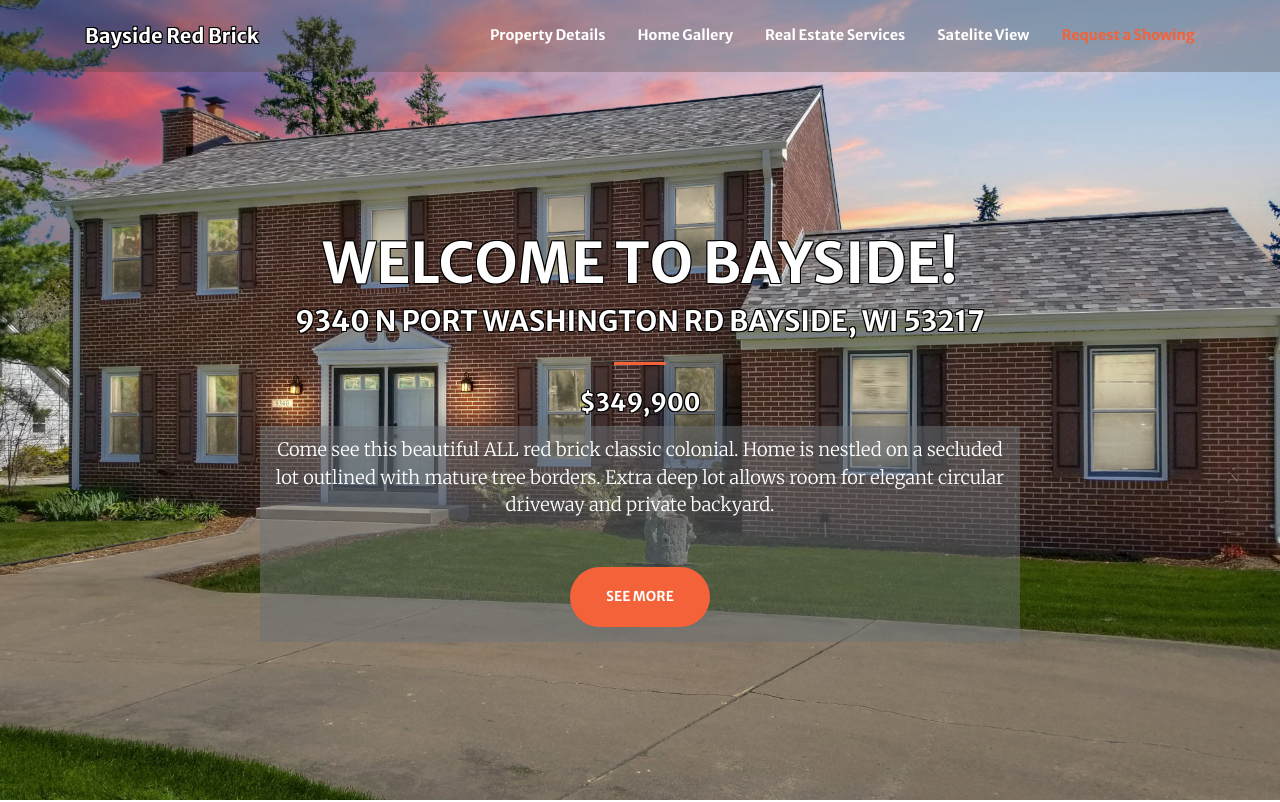
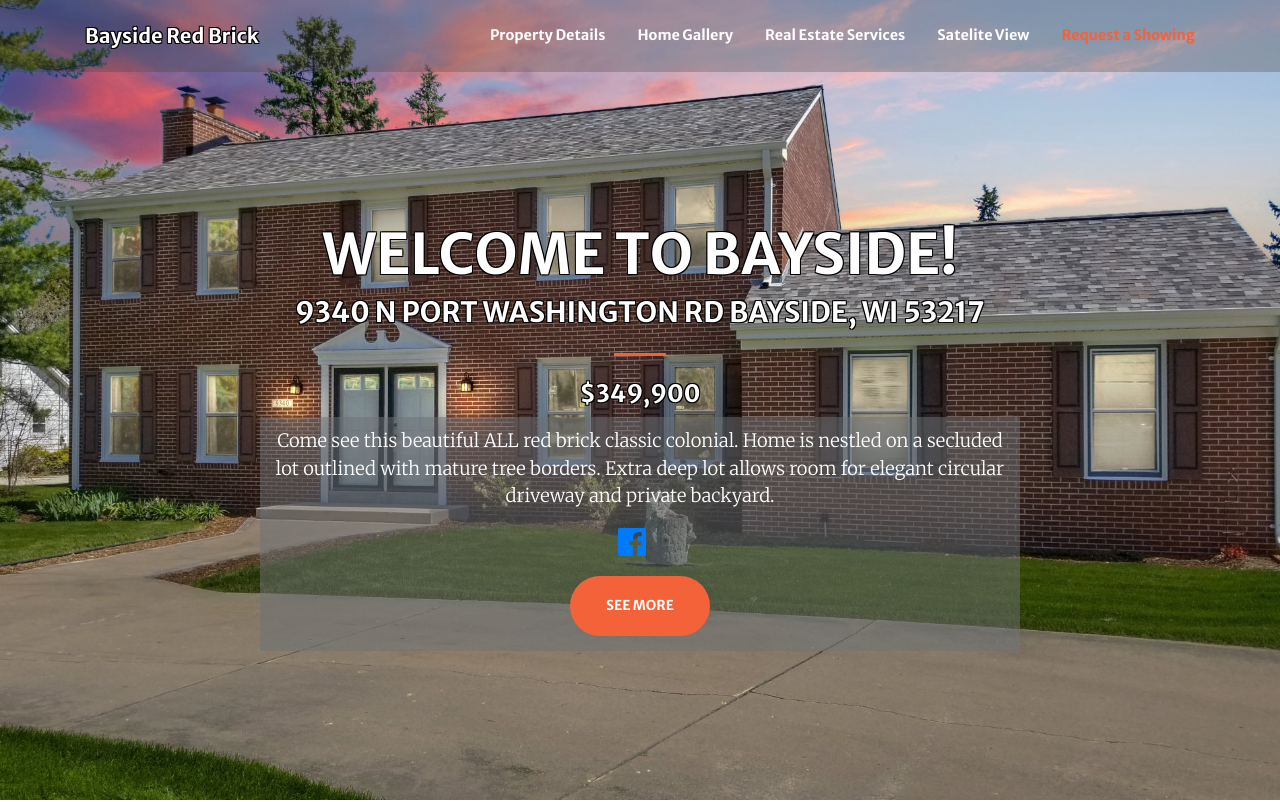
Before and after one commit to thedevolution/baysideredbrick.com, a website with bundled scripts: page index.html in a window 1280 px wide. Shown: the top 802 px of the page. Built offline with nearby package versions, Linux system fonts and the light colour scheme.

Commit message:
Social media

```diff
--- a/index.html
+++ b/index.html
@@ -5,7 +5,7 @@
 
   <meta charset="utf-8">
   <meta name="viewport" content="width=device-width, initial-scale=1, shrink-to-fit=no">
-  <meta name="description" content="Come see this beautiful ALL red brick classic colonial. Home is
+  <meta name="description" content="$349,900 - Come see this beautiful ALL red brick classic colonial. Home is
   nestled on a secluded lot outlined with mature tree borders. Extra deep lot allows room for elegant circular
   driveway and private backyard">
   <meta name="author" content="Jon Michals Realty">
@@ -79,9 +79,30 @@
         </div>
         <div class="col-lg-8 align-self-baseline"
           style="background: rgba(111, 114, 119, 0.5);padding: 10px 10px 15px 10px;">
-          <p class="text-white font-weight-light mb-5">Come see this beautiful ALL red brick classic colonial. Home is
+          <p class="text-white font-weight-light">Come see this beautiful ALL red brick classic colonial. Home is
             nestled on a secluded lot outlined with mature tree borders. Extra deep lot allows room for elegant circular
-            driveway and private backyard.</p>
+            driveway and private backyard.
+            <ul class="list-inline mb-0" >
+                <li class="list-inline-item mr-3">
+                  <a style="color: #007bff;" target="_blank" href="https://www.facebook.com/sharer/sharer.php?u=http%3A%2F%2Fbaysideredbrick.com%2F&amp;src=sdkpreparse">
+                    <i class="fab fa-facebook fa-2x fa-fw"></i>
+                  </a>
+                </li>
+                <!--
+                <li class="list-inline-item mr-3">
+                  <a href="#">
+                    <i class="fab fa-twitter-square fa-2x fa-fw"></i>
+                  </a>
+                </li>
+                <li class="list-inline-item">
+                  <a href="#">
+                    <i class="fab fa-instagram fa-2x fa-fw"></i>
+                  </a>
+                </li>
+                -->
+              </ul>
+          </p>
+
           <a class="btn btn-primary btn-xl js-scroll-trigger" href="#portfolio">See More</a>
         </div>
       </div>
```
